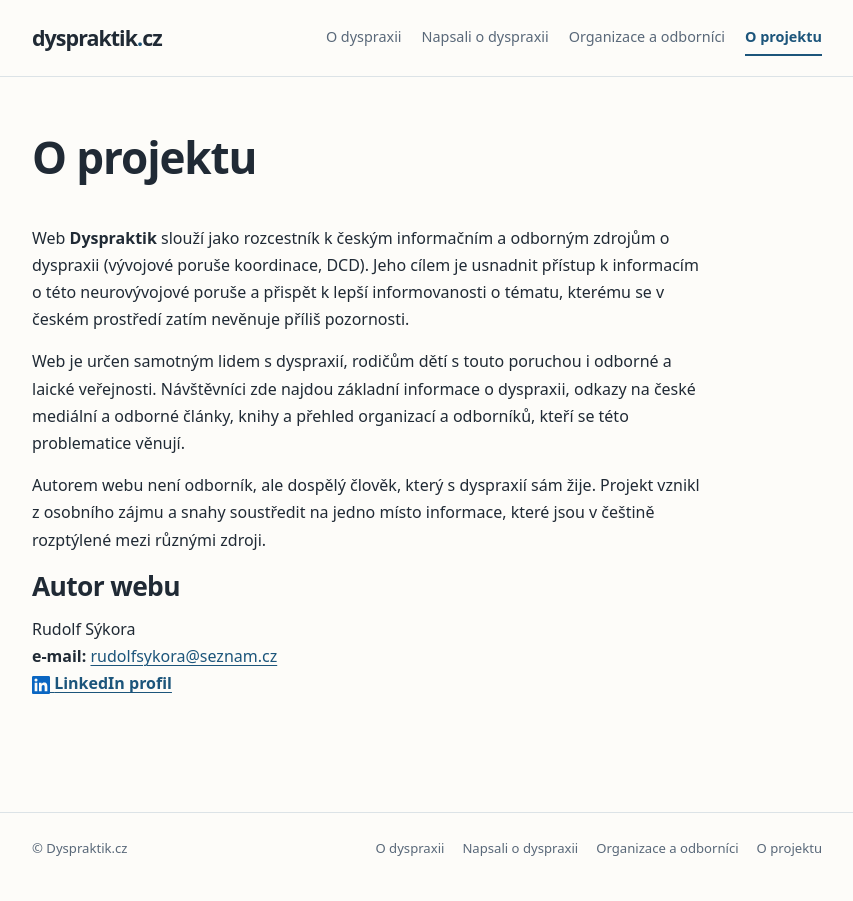
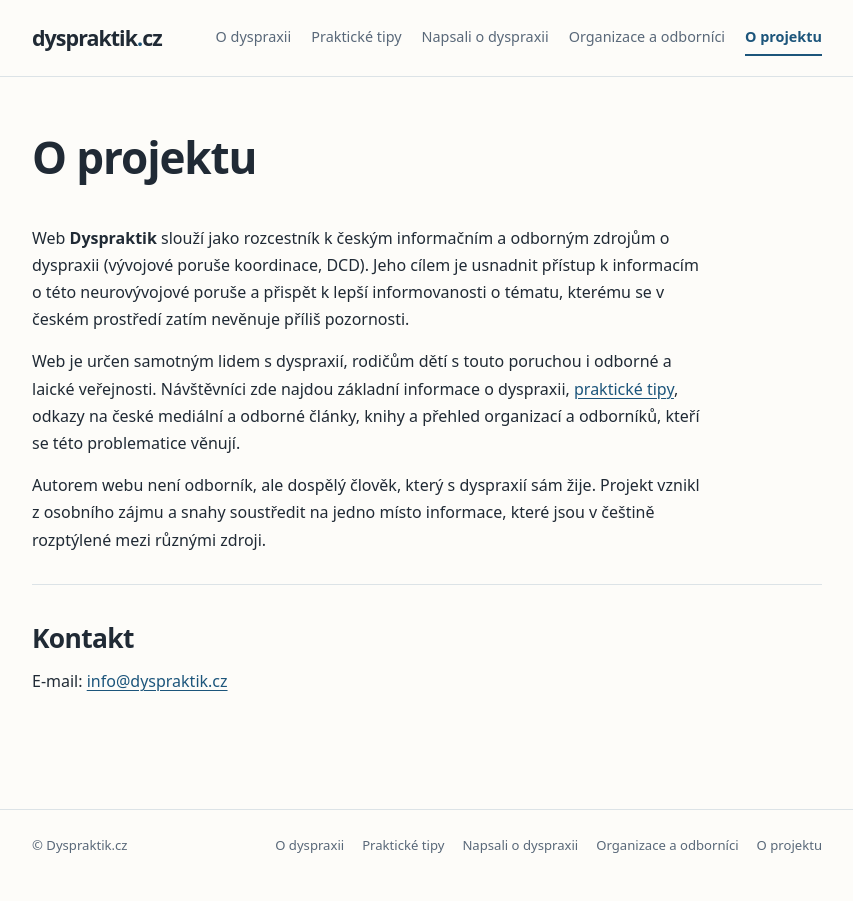
Before and after one commit to rudi1984/Web_dyspraktik, a plain HTML site: page o-projektu.html in a window 1280 px wide. Shown: the whole page, without its empty margins (213-1066 px from the left). Drawn offline with Linux system fonts and the light colour scheme.

Commit message:
Refactor HTML structure and improve navigation links

```diff
--- a/o-projektu.html
+++ b/o-projektu.html
@@ -5,41 +5,80 @@
 <meta content="width=device-width, initial-scale=1" name="viewport"/>
 <meta content="O nezávislém českém rozcestníku Dyspraktik, jeho účelu, obsahu a autorovi." name="description"/>
 <title>O projektu | Dyspraktik.cz</title>
+
 <link href="style.css" rel="stylesheet"/>
-<link href="https://dyspraktik.cz/o-projektu.html" rel="canonical"/><link href="favicon.svg" rel="icon" type="image/svg+xml"/><meta content="#fdfcf9" name="theme-color"/><meta content="website" property="og:type"/><meta content="cs_CZ" property="og:locale"/><meta content="Dyspraktik.cz" property="og:site_name"/><meta content="O projektu | Dyspraktik.cz" property="og:title"/><meta content="O nezávislém českém rozcestníku Dyspraktik, jeho účelu, obsahu a autorovi." property="og:description"/><meta content="https://dyspraktik.cz/o-projektu.html" property="og:url"/></head>
+<link href="https://dyspraktik.cz/o-projektu.html" rel="canonical"/>
+<link href="favicon.svg" rel="icon" type="image/svg+xml"/>
+
+<meta content="#fdfcf9" name="theme-color"/>
+<meta content="website" property="og:type"/>
+<meta content="cs_CZ" property="og:locale"/>
+<meta content="Dyspraktik.cz" property="og:site_name"/>
+<meta content="O projektu | Dyspraktik.cz" property="og:title"/>
+<meta content="O nezávislém českém rozcestníku Dyspraktik, jeho účelu, obsahu a autorovi." property="og:description"/>
+<meta content="https://dyspraktik.cz/o-projektu.html" property="og:url"/>
+</head>
+
 <body class="site-page">
+
 <a class="skip" href="#obsah">Přejít na obsah</a>
 
-<header class="site-header"><div class="wrap header-inner"><a aria-label="Dyspraktik, úvodní stránka" class="brand" href="index.html">dyspraktik<span class="brand-dot">.</span>cz</a><nav aria-label="Hlavní navigace"><a href="index.html">O dyspraxii</a><a href="napsali.html">Napsali o dyspraxii</a><a href="organizace.html">Organizace a odborníci</a><a aria-current="page" href="o-projektu.html">O projektu</a></nav></div></header><main class="wrap" id="obsah">
-<div class="home-heading"><h1>O projektu</h1></div>
+<header class="site-header">
+<div class="wrap header-inner">
+
+<a aria-label="Dyspraktik, úvodní stránka" class="brand" href="index.html">dyspraktik<span class="brand-dot">.</span>cz</a>
+
+<nav aria-label="Hlavní navigace">
+<a href="index.html">O dyspraxii</a>
+<a href="prakticke-tipy.html">Praktické tipy</a>
+<a href="napsali.html">Napsali o dyspraxii</a>
+<a href="organizace.html">Organizace a odborníci</a>
+<a aria-current="page" href="o-projektu.html">O projektu</a>
+</nav>
+
+</div>
+</header>
+
+<main class="wrap" id="obsah">
+
+<div class="home-heading">
+<h1>O projektu</h1>
+</div>
+
 <section aria-label="O webu Dyspraktik" class="home-section">
+
 <p>Web <strong>Dyspraktik</strong> slouží jako rozcestník k českým informačním a odborným zdrojům o dyspraxii (vývojové poruše koordinace, DCD). Jeho cílem je usnadnit přístup k informacím o této neurovývojové poruše a přispět k lepší informovanosti o tématu, kterému se v českém prostředí zatím nevěnuje příliš pozornosti.</p>
-<p>Web je určen samotným lidem s dyspraxií, rodičům dětí s touto poruchou i odborné a laické veřejnosti. Návštěvníci zde najdou základní informace o dyspraxii, odkazy na české mediální a odborné články, knihy a přehled organizací a odborníků, kteří se této problematice věnují.</p>
+
+<p>Web je určen samotným lidem s dyspraxií, rodičům dětí s touto poruchou i odborné a laické veřejnosti. Návštěvníci zde najdou základní informace o dyspraxii, <a href="prakticke-tipy.html">praktické tipy</a>, odkazy na české mediální a odborné články, knihy a přehled organizací a odborníků, kteří se této problematice věnují.</p>
+
 <p>Autorem webu není odborník, ale dospělý člověk, který s dyspraxií sám žije. Projekt vznikl z osobního zájmu a snahy soustředit na jedno místo informace, které jsou v češtině rozptýlené mezi různými zdroji.</p>
-<h2>Autor webu</h2>
 
-<p>
-  Rudolf Sýkora<br>
+</section>
 
-  <strong>e-mail:</strong>
-  <a href="mailto:rudolfsykora@seznam.cz">
-    rudolfsykora@seznam.cz
-  </a><br>
+<section aria-labelledby="kontakt" class="home-section">
+<h2 id="kontakt">Kontakt</h2>
 
-  <a href="https://cz.linkedin.com/in/rudolf-s%C3%BDkora-52a8b025">
-    <svg xmlns="http://www.w3.org/2000/svg"
-         width="18" height="18"
-         viewBox="0 0 24 24"
-         fill="#0A66C2"
-         aria-hidden="true"
-         style="vertical-align: middle;">
-      <path d="M20.447 20.452h-3.554v-5.569c0-1.328-.027-3.037-1.852-3.037-1.853 0-2.136 1.445-2.136 2.939v5.667H9.35V9h3.414v1.561h.049c.476-.9 1.637-1.85 3.37-1.85 3.601 0 4.267 2.37 4.267 5.455v6.286zM5.337 7.433a2.062 2.062 0 1 1 0-4.124 2.062 2.062 0 0 1 0 4.124zM7.119 20.452H3.555V9h3.564v11.452zM22.225 0H1.771C.792 0 0 .774 0 1.729v20.542C0 23.227.792 24 1.771 24h20.451C23.2 24 24 23.227 24 22.271V1.729C24 .774 23.2 0 22.222 0h.003z"/>
-    </svg>
-    <strong>LinkedIn profil</strong>
-  </a>
-</p>
+<p>E-mail: <a href="mailto:info@dyspraktik.cz">info@dyspraktik.cz</a></p>
+
 </section>
+
 </main>
 
-<footer class="site-footer"><div class="wrap footer-inner"><span>© Dyspraktik.cz</span><nav aria-label="Navigace v zápatí"><a href="index.html">O dyspraxii</a><a href="napsali.html">Napsali o dyspraxii</a><a href="organizace.html">Organizace a odborníci</a><a href="o-projektu.html">O projektu</a></nav></div></footer></body>
+<footer class="site-footer">
+<div class="wrap footer-inner">
+
+<span>© Dyspraktik.cz</span>
+
+<nav aria-label="Navigace v zápatí">
+<a href="index.html">O dyspraxii</a>
+<a href="prakticke-tipy.html">Praktické tipy</a>
+<a href="napsali.html">Napsali o dyspraxii</a>
+<a href="organizace.html">Organizace a odborníci</a>
+<a href="o-projektu.html">O projektu</a>
+</nav>
+
+</div>
+</footer>
+
+</body>
 </html>
```
